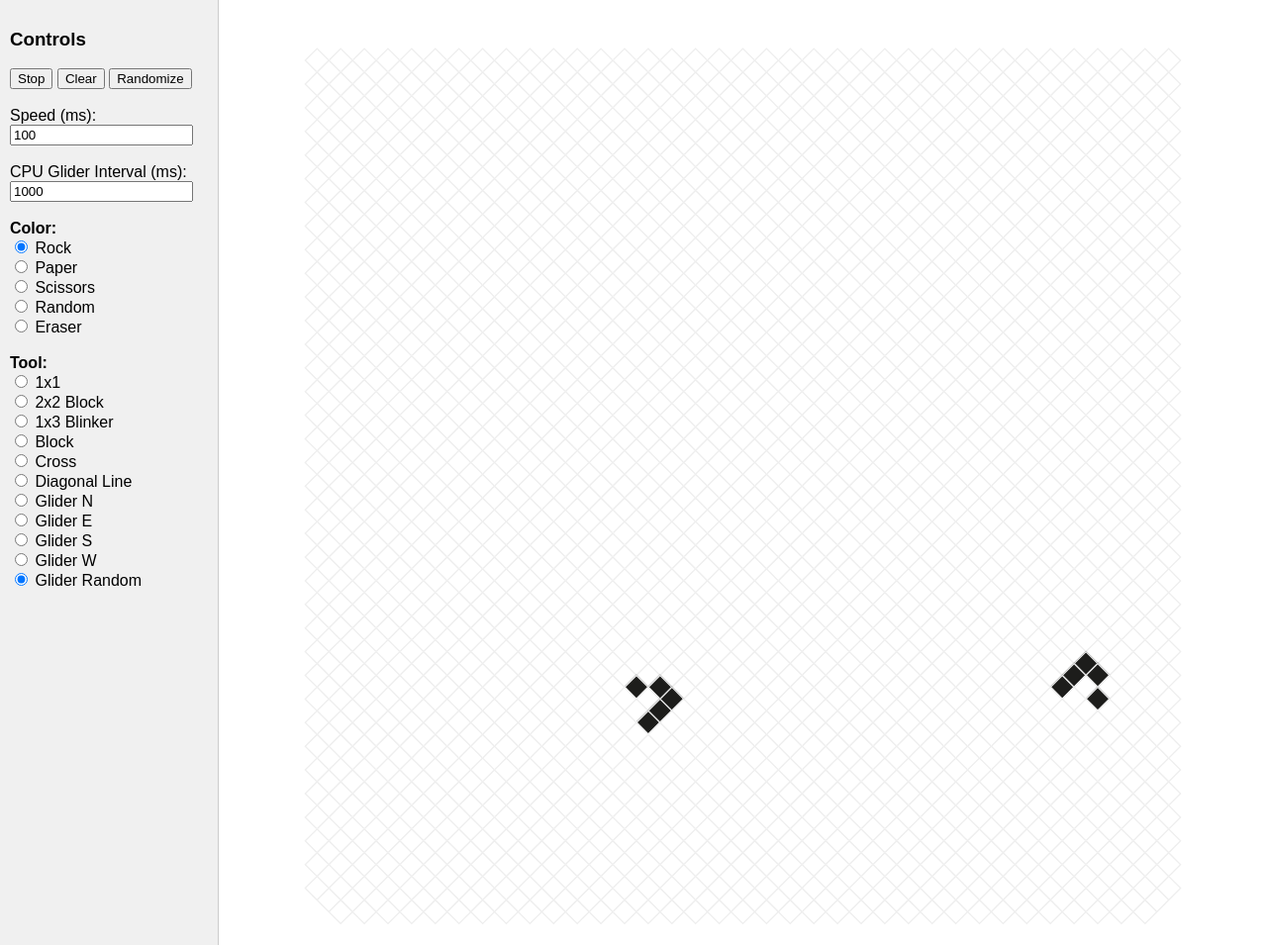
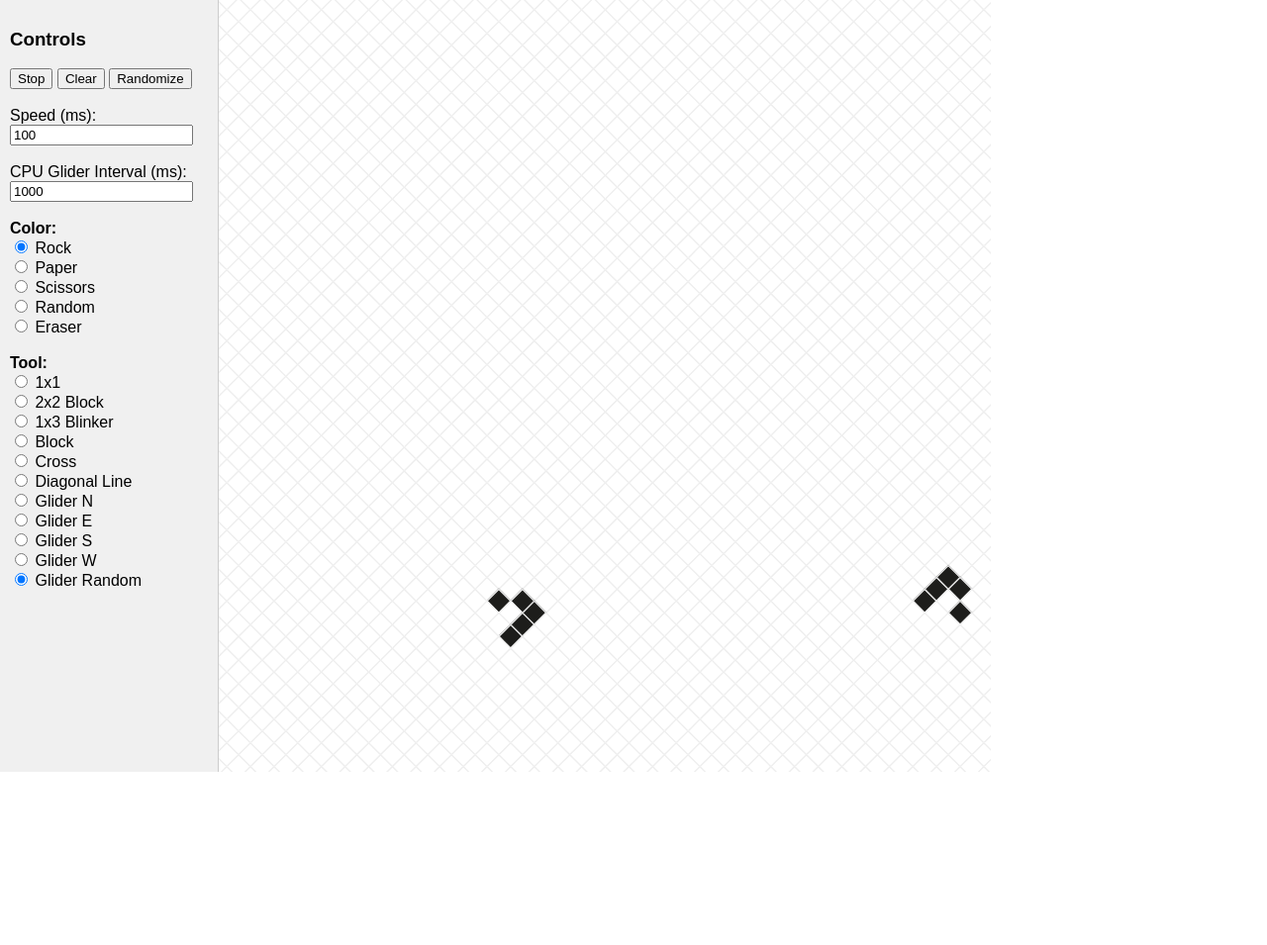
Before and after one commit to edoziw/gol-towers, a plain HTML site: page index.html in a window 1280 px wide. Shown: the whole page at 99% size. After the commit the page ends 800 px from the top, so only its background shows below. Drawn offline with Linux system fonts and the light colour scheme.

Commit message:
scroll bars removed

```diff
--- a/index.html
+++ b/index.html
@@ -21,17 +21,13 @@
         }
 
         #grid-wrapper {
+            aspect-ratio: 1;
+            width: 100%;
+            max-width: calc(100vh - 20px);
             overflow: hidden;
             display: flex;
             align-items: center;
             justify-content: center;
-            flex: 1;
-            margin: 10px;
-            position: relative;
-            height: calc(72 * 12px + 71 * 1px);
-            /* rows * cell height + gaps */
-            width: calc(72 * 12px + 71 * 1px);
-            /* columns * cell width + gaps */
         }
 
         #grid {
```
